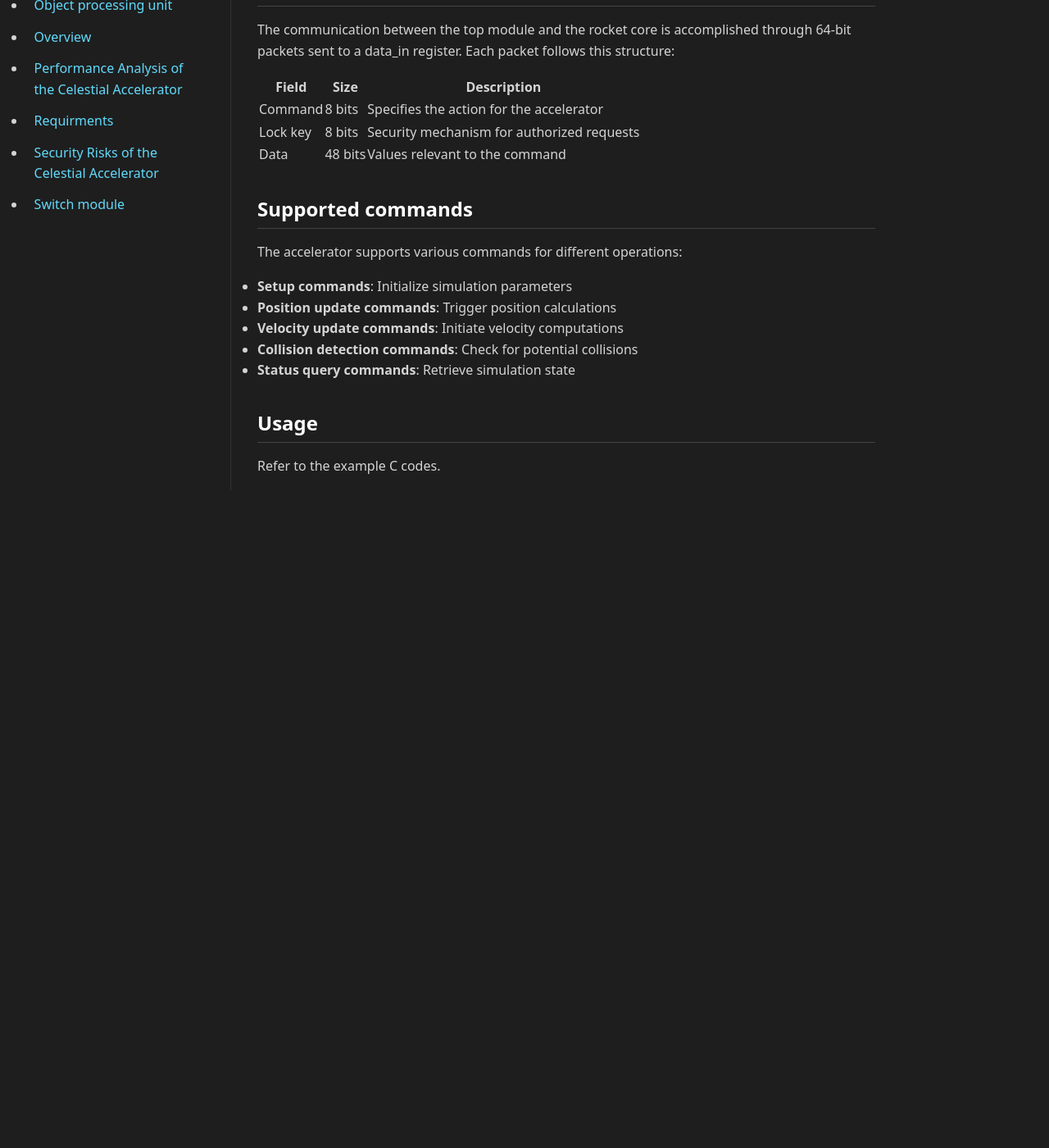
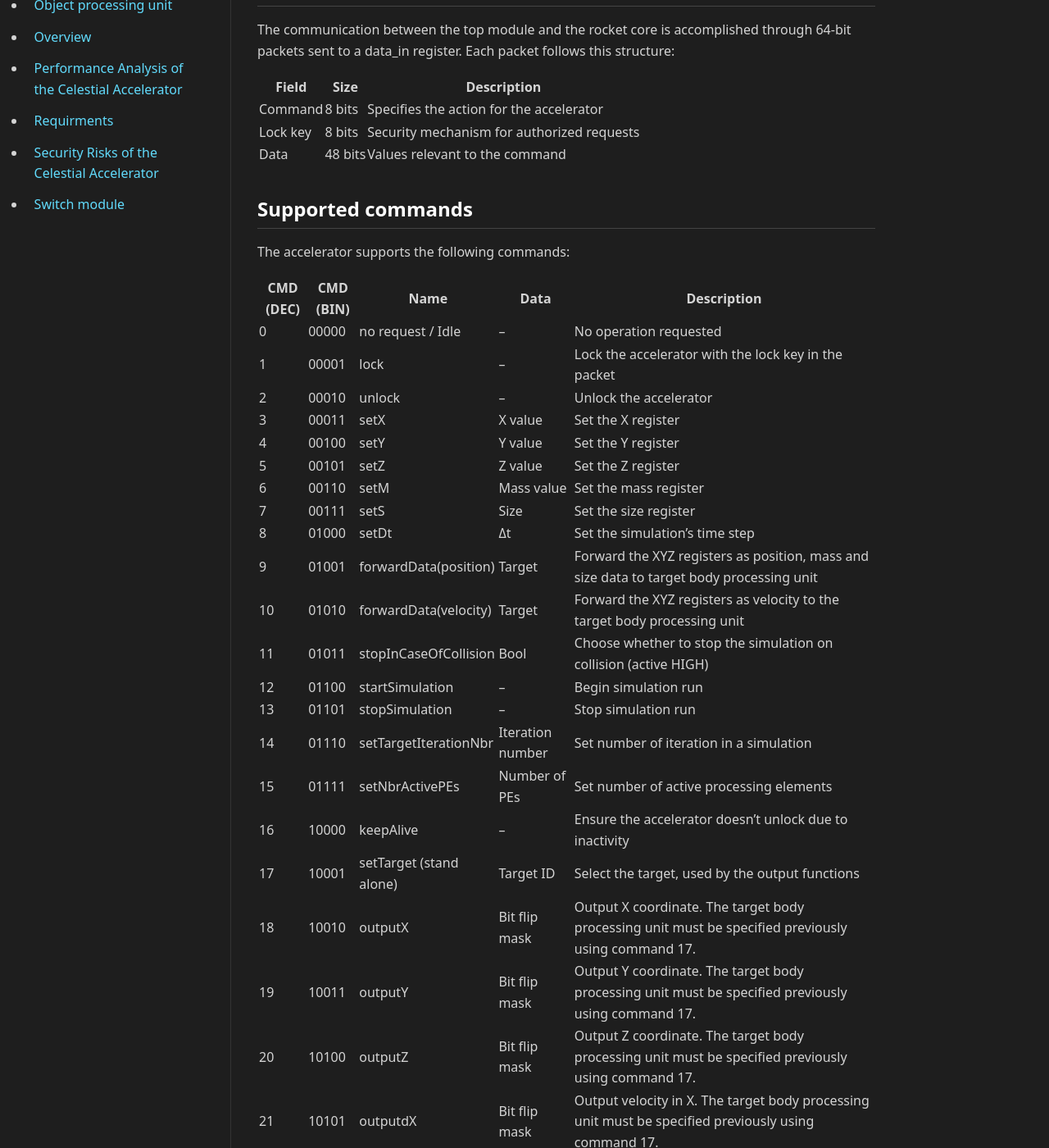
Before and after one commit to Vyndicta/Celestial, a Jekyll site: the page built from docs/celestial-accelerator-docs/modules/celestial-top-module.md, in a window 1280 px wide and 1400 px high, scrolled down 280 px. Shown: the whole window at 82% size. Built offline with Jekyll 4.4.1, drawn with Linux system fonts in a browser that asks for light colours; our own code applies the rules of GitHub Pages for plain Markdown files; before the commit the page ends 910 px from its top, so only the background shows below that; some of the changed text lies outside the part shown.

Commit message:
Updating the doc

```diff
--- a/docs/celestial-accelerator-docs/modules/celestial-top-module.md
+++ b/docs/celestial-accelerator-docs/modules/celestial-top-module.md
@@ -14,13 +14,36 @@ The communication between the top module and the rocket core is accomplished thr
 
 ## Supported commands
 
-The accelerator supports various commands for different operations:
+The accelerator supports the following commands:
 
-- **Setup commands**: Initialize simulation parameters
-- **Position update commands**: Trigger position calculations
-- **Velocity update commands**: Initiate velocity computations
-- **Collision detection commands**: Check for potential collisions
-- **Status query commands**: Retrieve simulation state
+| CMD (DEC) | CMD (BIN) | Name                      | Data             | Description                                                                                             |
+|-----------|-----------|---------------------------|------------------|---------------------------------------------------------------------------------------------------------|
+| 0         | 00000     | no request / Idle         | –                | No operation requested                                                                                  |
+| 1         | 00001     | lock                      | –                | Lock the accelerator with the lock key in the packet                                                    |
+| 2         | 00010     | unlock                    | –                | Unlock the accelerator                                                                                  |
+| 3         | 00011     | setX                      | X value          | Set the X register                                                                                      |
+| 4         | 00100     | setY                      | Y value          | Set the Y register                                                                                      |
+| 5         | 00101     | setZ                      | Z value          | Set the Z register                                                                                      |
+| 6         | 00110     | setM                      | Mass value       | Set the mass register                                                                                   |
+| 7         | 00111     | setS                      | Size             | Set the size register                                                                                   |
+| 8         | 01000     | setDt                     | Δt               | Set the simulation's time step                                                                          |
+| 9         | 01001     | forwardData(position)     | Target           | Forward the XYZ registers as position, mass and size data to target body processing unit                |
+| 10        | 01010     | forwardData(velocity)     | Target           | Forward the XYZ registers as velocity to the target body processing unit                                |
+| 11        | 01011     | stopInCaseOfCollision     | Bool             | Choose whether to stop the simulation on collision (active HIGH)                                        |
+| 12        | 01100     | startSimulation           | –                | Begin simulation run                                                                                    |
+| 13        | 01101     | stopSimulation            | –                | Stop simulation run                                                                                     |
+| 14        | 01110     | setTargetIterationNbr     | Iteration number | Set number of iteration in a simulation                                                                 |
+| 15        | 01111     | setNbrActivePEs           | Number of PEs    | Set number of active processing elements                                                                |
+| 16        | 10000     | keepAlive                 | –                | Ensure the accelerator doesn't unlock due to inactivity                                                 |
+| 17        | 10001     | setTarget (stand alone)   | Target ID        | Select the target, used by the output functions                                                         |
+| 18        | 10010     | outputX                   | Bit flip mask    | Output X coordinate. The target body processing unit must be specified previously using command 17.     |
+| 19        | 10011     | outputY                   | Bit flip mask    | Output Y coordinate. The target body processing unit must be specified previously using command 17.     |
+| 20        | 10100     | outputZ                   | Bit flip mask    | Output Z coordinate. The target body processing unit must be specified previously using command 17.     |
+| 21        | 10101     | outputdX                  | Bit flip mask    | Output velocity in X. The target body processing unit must be specified previously using command 17.    |
+| 22        | 10110     | outputdY                  | Bit flip mask    | Output velocity in Y. The target body processing unit must be specified previously using command 17.    |
+| 23        | 10111     | outputdZ                  | Bit flip mask    | Output velocity in Z. The target body processing unit must be specified previously using command 17.    |
+| 24        | 11000     | outputCollisionID         | –                | Output ID of the body that collided                                                                     |
+| 25-31     | -         | -                         | –                | Not implemented                                                                                         |
 
 ## Usage
 
```
Also changed, not shown: docs/celestial-accelerator-docs/FPGA.md (+1 -1 lines).
